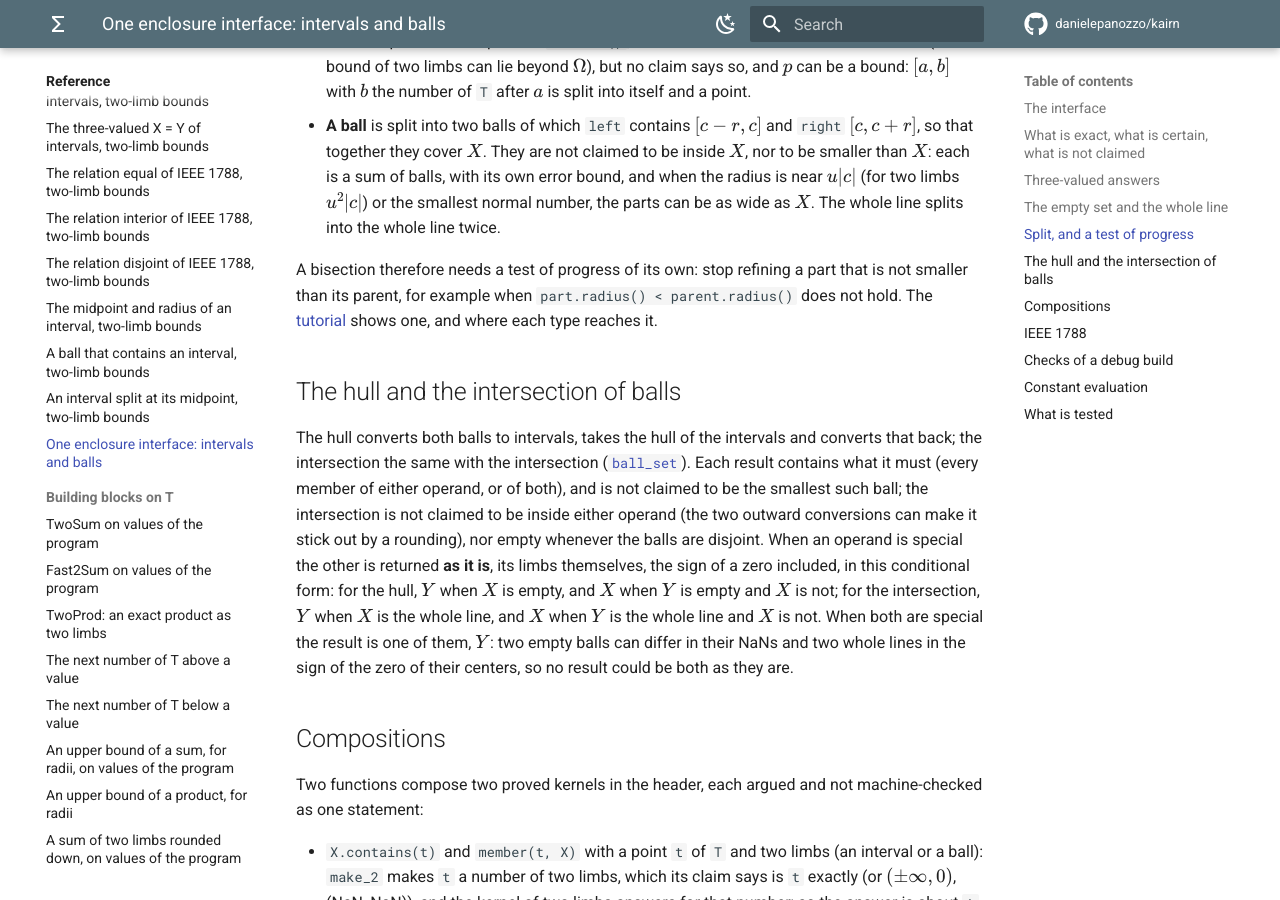
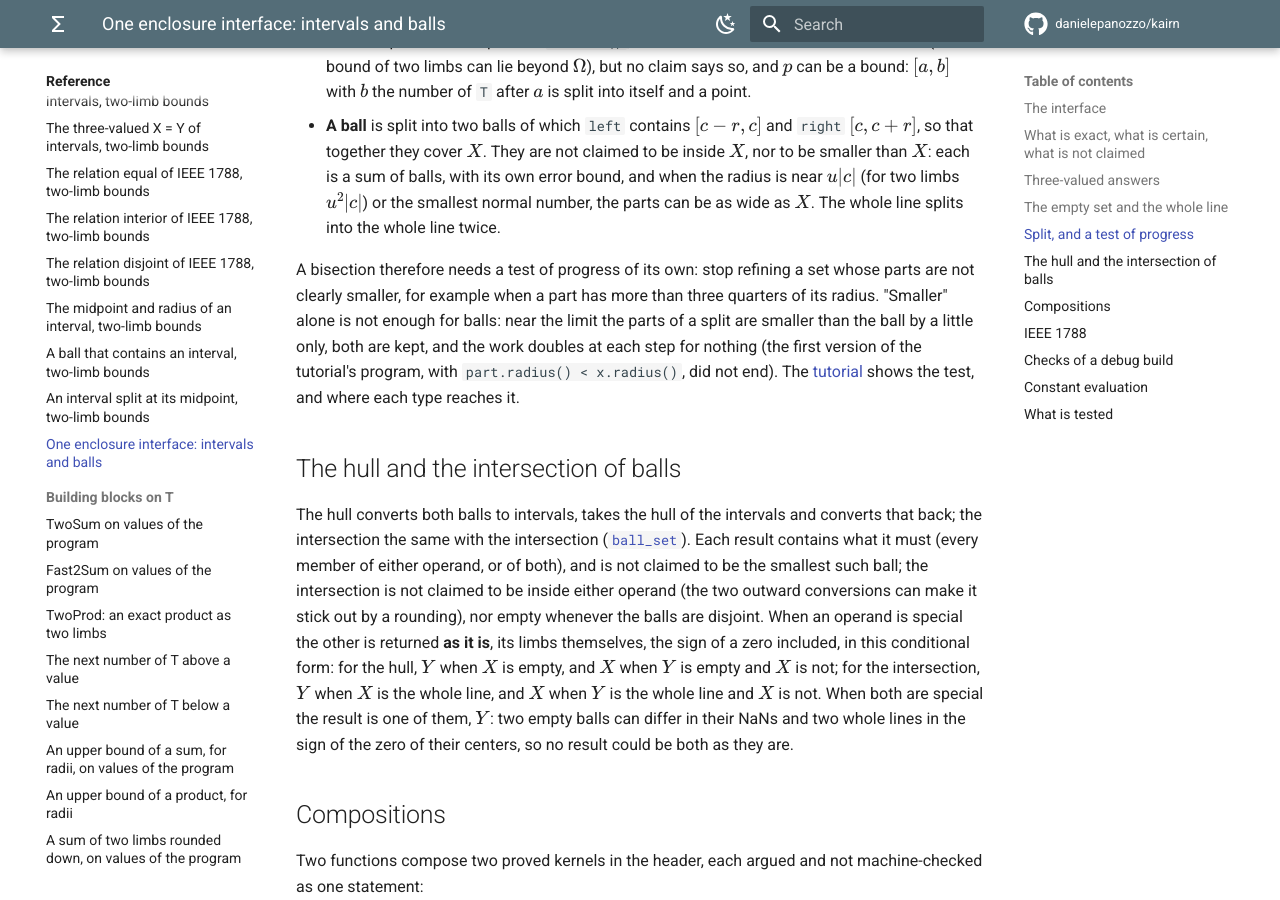
Before and after one commit to danielepanozzo/kairn, an MkDocs documentation site: the page built from docs/reference/enclosure.md, in a window 1280 px wide and 900 px high, scrolled down 6323 px. Built offline with MkDocs 1.6.1 and Material for MkDocs 9.7.7, drawn with Linux system fonts in a browser that asks for light colours; comment, search, counter and statistics services are not loaded.

Commit message:
Docs: a test of progress that a bisection of balls can rely on
"Smaller than its parent" is not enough for balls: near the limit of their
precision the parts of a split are only a little smaller, both are kept, and
the work doubles at each step (the tutorial's first program did not end). The
reference page and the comment of Interval::split say what the tutorial does:
each part at most three quarters of the radius of the set split.

Co-Authored-By: Claude Opus 5.5 <noreply@anthropic.com>
Claude-Session: https://claude.ai/code/session_01ULwCxzT6Dhw9xUiTw8mJz1

```diff
--- a/docs/reference/enclosure.md
+++ b/docs/reference/enclosure.md
@@ -165,9 +165,12 @@ relations of IEEE 1788 keep the standard's vacuous readings instead ([below](#ie
   $u\lvert c\rvert$ (for two limbs $u^2\lvert c\rvert$) or the smallest normal number, the parts
   can be as wide as $X$. The whole line splits into the whole line twice.
 
-A bisection therefore needs a test of progress of its own: stop refining a part that is not
-smaller than its parent, for example when `part.radius() < parent.radius()` does not hold. The
-[tutorial](../tutorials/bisection.md) shows one, and where each type reaches it.
+A bisection therefore needs a test of progress of its own: stop refining a set whose parts are
+not clearly smaller, for example when a part has more than three quarters of its radius. "Smaller"
+alone is not enough for balls: near the limit the parts of a split are smaller than the ball by a
+little only, both are kept, and the work doubles at each step for nothing (the first version of
+the tutorial's program, with `part.radius() < x.radius()`, did not end). The
+[tutorial](../tutorials/bisection.md) shows the test, and where each type reaches it.
 
 ## The hull and the intersection of balls
 
```
Also changed, not shown: 1 other file.
